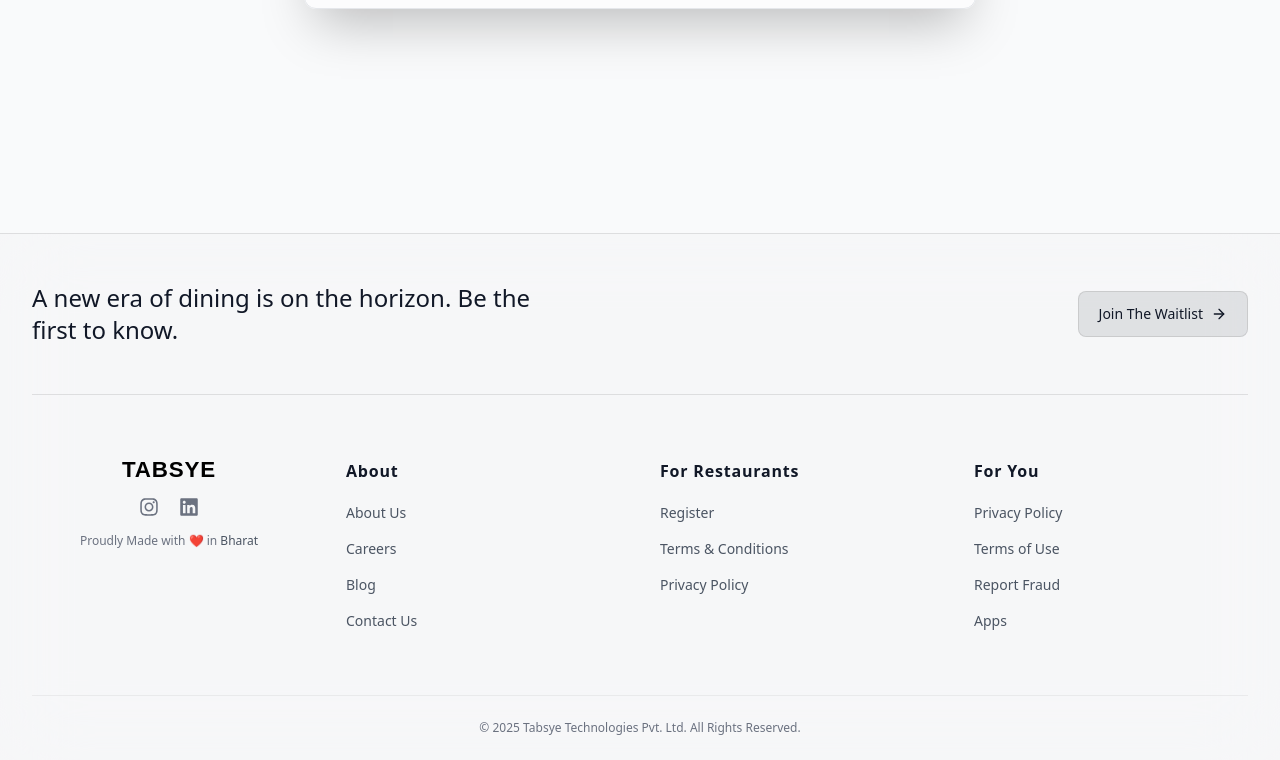
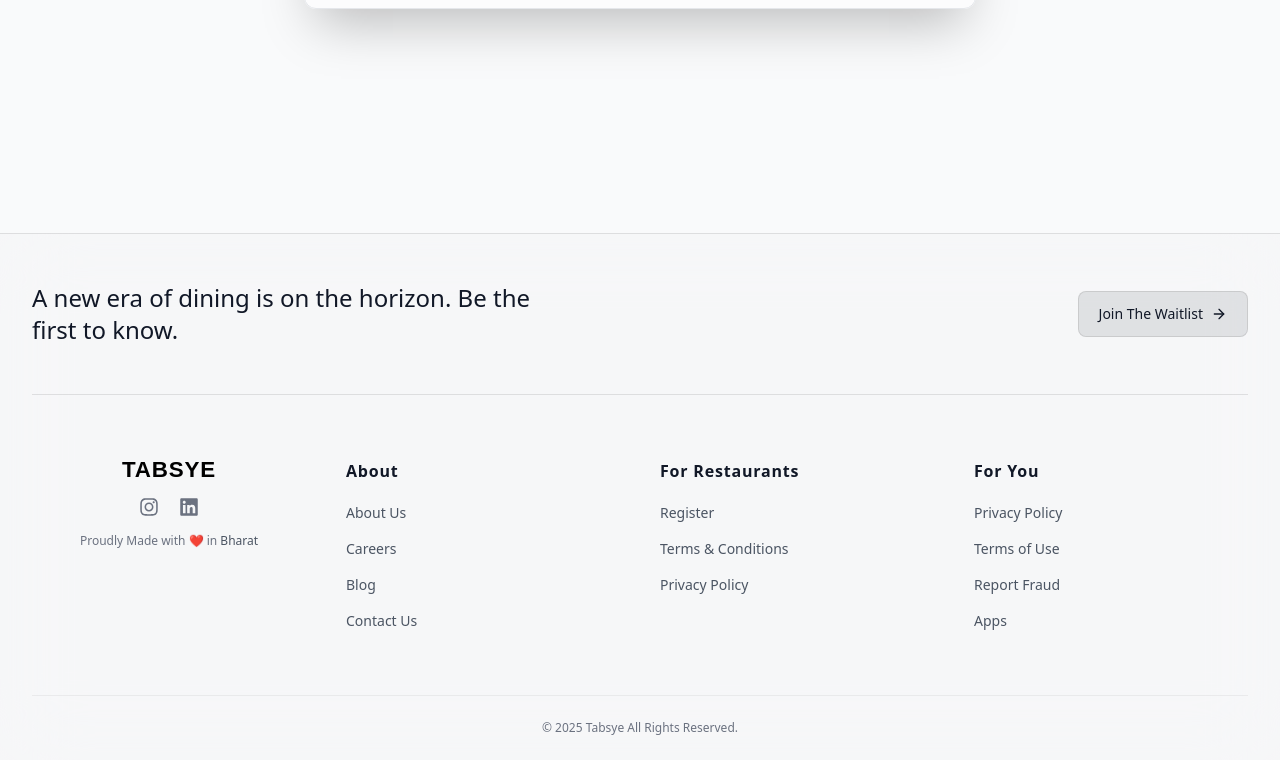
Before and after one commit to sh1vam-03/tabsye-coming-soon-frontend, a Next.js app: page / in a window 1280 px wide. Shown: the part 2443-3203 px from the top of the page. Built offline with nearby package versions, Linux system fonts and the light colour scheme; no server answers.

Commit message:
Update Footer.tsx

```diff
--- a/src/components/Footer.tsx
+++ b/src/components/Footer.tsx
@@ -97,7 +97,7 @@ export default function Footer({ onWaitlistClick, onLinkClick }: { onWaitlistCli
 
           <div className="py-6 border-t border-black/5 dark:border-white/10 text-center">
             <p className="text-xs text-gray-500 dark:text-gray-500">
-              &copy; {new Date().getFullYear()} Tabsye Technologies Pvt. Ltd. All Rights Reserved.
+              &copy; {new Date().getFullYear()} Tabsye All Rights Reserved.
             </p>
           </div>
 
```
